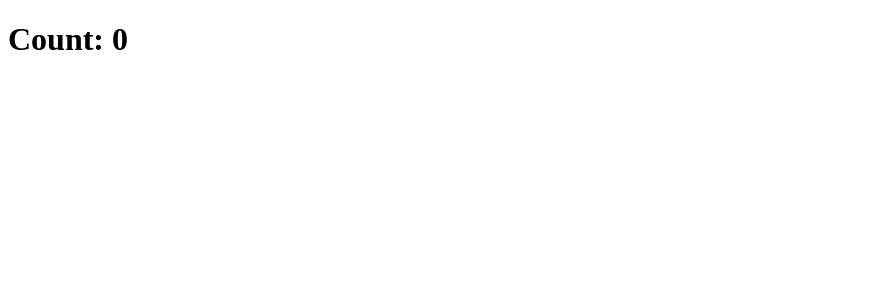
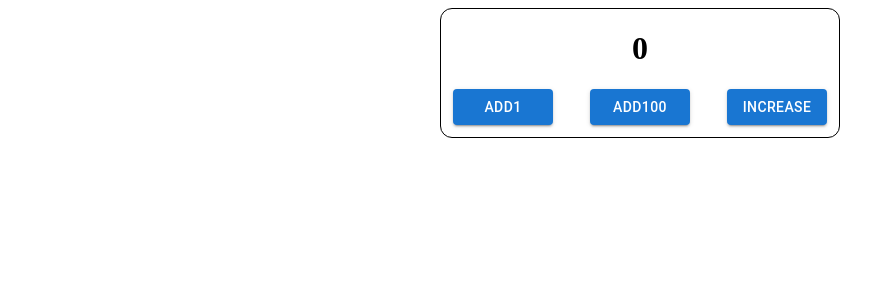
Before and after one commit to mate-academy/react_counter, a React (Create React App) app: page / in a window 1280 px wide. Shown: the top 300 px of the page, without its empty margins (0-894 px from the left). Built offline with nearby package versions, Linux system fonts and the light colour scheme; the HTML template or start-up script is replaced by a standard one.

Commit message:
solution

```diff
--- a/package.json
+++ b/package.json
@@ -6,6 +6,9 @@
   "author": "Mate Academy",
   "license": "GPL-3.0",
   "dependencies": {
+    "@emotion/react": "^11.7.1",
+    "@emotion/styled": "^11.6.0",
+    "@mui/material": "^5.3.0",
     "@types/node": "^12.20.18",
     "@types/react": "^17.0.15",
     "@types/react-dom": "^17.0.9",
--- a/src/App.scss
+++ b/src/App.scss
@@ -1 +1,28 @@
-// styles go here
+.App {
+  display: flex;
+
+  &__counter {
+    margin: auto;
+  }
+}
+
+.counter {
+  box-sizing: border-box;
+  display: flex;
+  flex-direction: column;
+  align-items: center;
+  border: 1px solid black;
+  border-radius: 12px;
+  padding: 0 12px 12px;
+  width: 400px;
+
+  &__button-container {
+    width: 100%;
+    display: flex;
+    justify-content: space-between;
+  }
+}
+
+.button {
+  width: 100px;
+}
--- a/src/App.tsx
+++ b/src/App.tsx
@@ -1,16 +1,68 @@
 import React from 'react';
+import { Button } from '@mui/material';
 import './App.scss';
 
-class App extends React.Component {
-  addOne = () => {};
+type State = {
+  counter: number;
+};
 
-  add100 = () => {};
+class App extends React.Component<{}, State> {
+  state: State = {
+    counter: 0,
+  };
 
-  increase = () => {};
+  addOne = () => {
+    this.setState((prevState) => ({
+      counter: prevState.counter + 1,
+    }));
+  };
+
+  add100 = () => {
+    this.setState((prevState) => ({
+      counter: prevState.counter + 100,
+    }));
+  };
+
+  increase = () => {
+    if (this.state.counter % 5 === 0 || this.state.counter === 0) {
+      this.addOne();
+      this.add100();
+    } else {
+      this.addOne();
+    }
+  };
 
   render() {
     return (
-      <h1>Count: 0</h1>
+      <div className="App">
+        <div className="counter App__counter">
+          <h1 className="counter__number">{this.state.counter}</h1>
+          <div className="counter__button-container">
+            <Button
+              className="button"
+              variant="contained"
+              onClick={this.addOne}
+            >
+              add1
+            </Button>
+            <Button
+              className="button"
+              variant="contained"
+              onClick={this.add100}
+            >
+              add100
+            </Button>
+            <Button
+              className="button"
+              variant="contained"
+              onClick={this.increase}
+            >
+              increase
+            </Button>
+
+          </div>
+        </div>
+      </div>
     );
   }
 }
```
